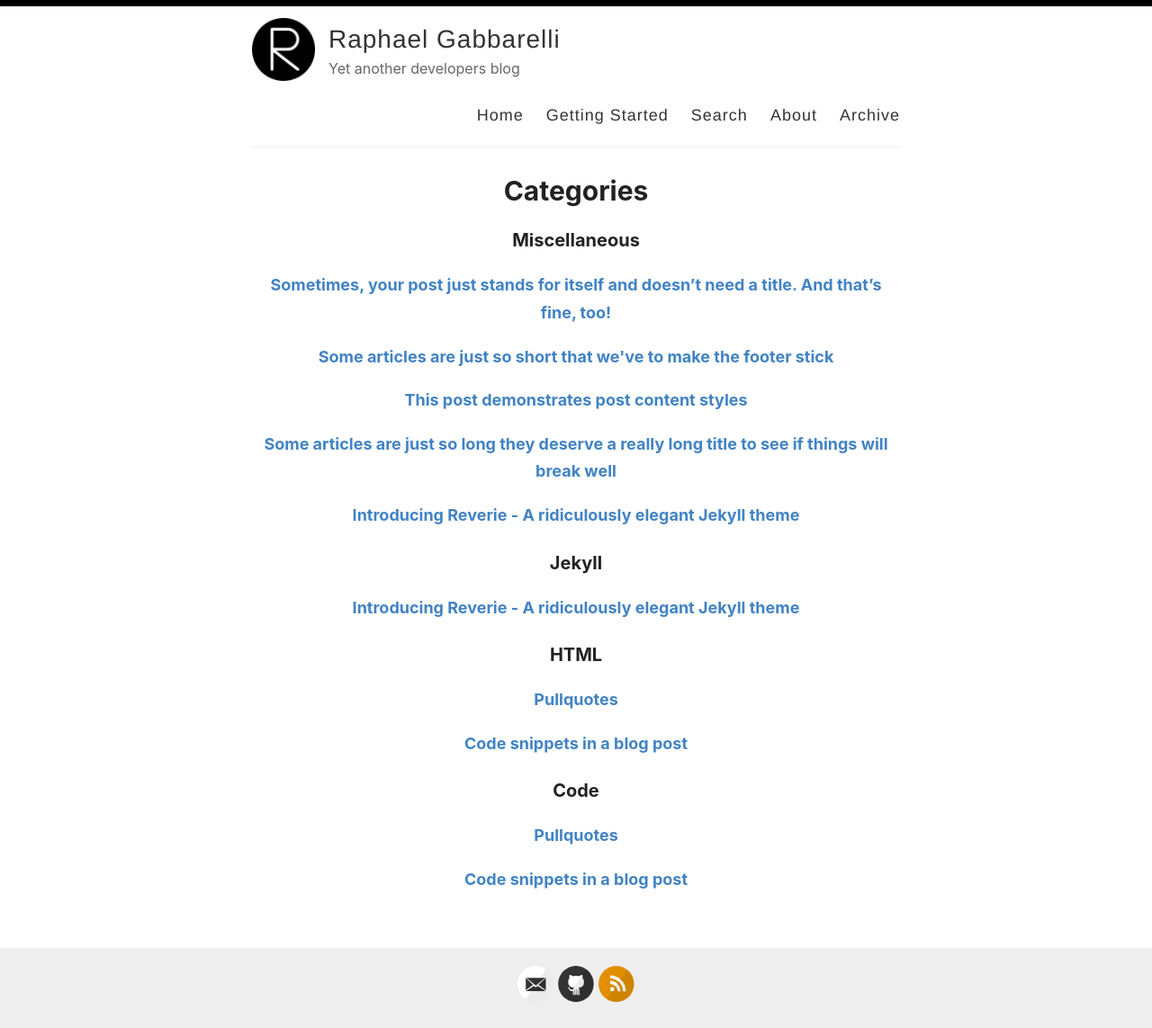
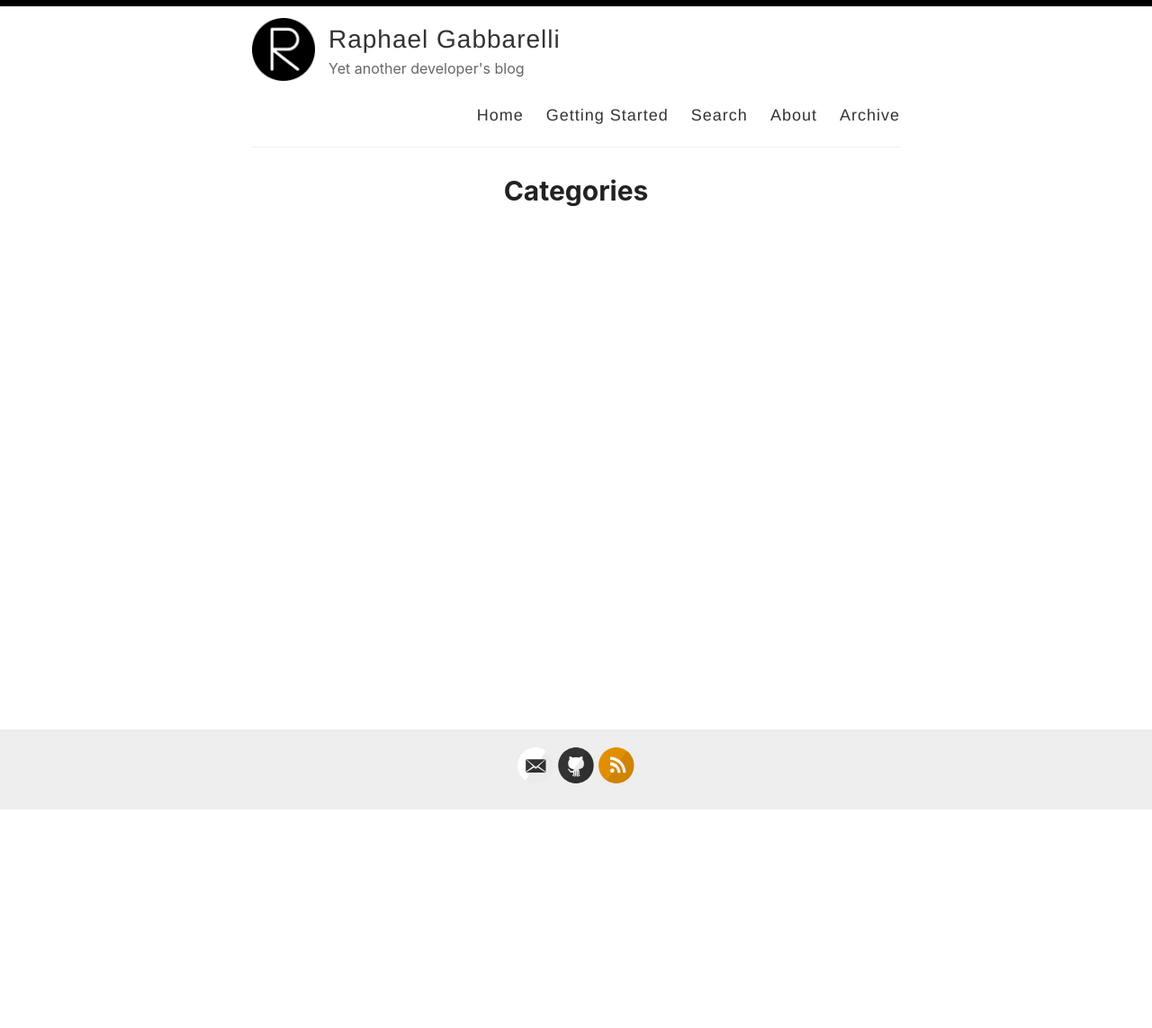
Before and after one commit to raphaelgabbarelli/raphaelgabbarelli.github.io, a Jekyll site: the page built from _pages/categories.md, in a window 1280 px wide. Shown: the whole page at 90% size. Built offline with Jekyll 4.4.1, drawn with Linux system fonts in a browser that asks for light colours; after the commit the page ends 901 px from its top, so only the background shows below that; some of the changed lines change nothing that is shown.

Commit message:
dropping all the posts

````diff
--- a/_config.yml
+++ b/_config.yml
@@ -9,7 +9,7 @@
 #author: Amit Merchant
 
 # Short bio or description (displayed in the header)
-description: Yet another developers blog
+description: Yet another developer's blog
 
 # URL of your avatar or profile pic (you could use your GitHub profile pic)
 avatar: /images/reverie.png
--- a/_posts/2019-02-13-introducing-reverie-jekyll-theme.md
+++ /dev/null
@@ -1,85 +0,0 @@
----
-layout: post
-title: Introducing Reverie - A ridiculously elegant Jekyll theme
-categories: [Miscellaneous, Jekyll]
----
-
-[Reverie](https://github.com/amitmerchant1990/reverie) is a [Jekyll](https://jekyllrb.com/)-powered theme which is simple and opinionated. It's actually a fork of [jekyll-now](https://github.com/barryclark/jekyll-now) with some additional features and personal touches which I've implemented to suit my needs for my blog.
-
-This is a plug-and-play Jekyll theme which you can use on GitHub Pages without even setting up a local environment.
-
-![](/images/reverie-demo.png)
-
-## Features overview
-
-- Command-line free fork-first workflow, using GitHub.com to create, customize and post to your blog
-- Fully responsive and mobile optimized base theme
-- Sass/Coffeescript support using Jekyll 2.0
-- Free hosting on your GitHub Pages user site
-- All the SEO goodies comes in-built
-- Markdown blogging
-- Syntax highlighting using Pygments
-    - [Dracula syntax theme](https://draculatheme.com/) included
-- Disqus commenting
-- Google Analytics integration
-- Fuzzy search across blog posts
-- Pagination of posts works out-of-the-box.
-- Categorize posts out-of-the box
-- RSS Feed
-- In-built sitemap
-
-<div style="text-align: center;">
- <script async type="text/javascript" src="//cdn.carbonads.com/carbon.js?serve=CE7D6KJY&placement=wwwamitmerchantcom" id="_carbonads_js"></script>
-</div>
-
-## Using Reverie on GitHub Pages
-
-### Step 1) Fork Reverie to your User Repository
-
-Fork [this repository](https://github.com/amitmerchant1990/reverie), then rename the repository to `yourgithubusername.github.io`.
-
-Alternatively, you can use [Use this template](https://github.com/amitmerchant1990/reverie/generate) button if you want to create a repository with a clean commit history which will use Reverie as a template.
-
-Your Jekyll blog will often be viewable immediately at <https://yourgithubusername.github.io> (if it's not, you can often force it to build by completing step 2)
-
-### Step 2) Customize and view your site
-
-Enter your site name, description, avatar and many other options by editing the `_config.yml` file. You can easily turn on Google Analytics tracking, Disqus commenting and social icons here.
-
-Making a change to `_config.yml` (or any file in your repository) will force GitHub Pages to rebuild your site with jekyll. Your rebuilt site will be viewable a few seconds later at <https://yourgithubusername.github.io> - if not, give it ten minutes as GitHub suggests and it'll appear soon.
-
-### Step 3) Publish your first blog post
-
-Create a new file called `/_posts/2019-2-13-Hello-World.md` to publish your first blog post. That's all you need to do to publish your first blog post! This [Markdown Cheatsheet](https://github.com/adam-p/markdown-here/wiki/Markdown-Cheatsheet) might come in handy while writing the posts.
-
-> You can add additional posts in the browser on GitHub.com too! Just hit the <kbd>Create new file</kbd> button in `/_posts/` to create new content. Just make sure to include the [front-matter](http://jekyllrb.com/docs/frontmatter/) block at the top of each new blog post and make sure the post's filename is in this format: year-month-day-title.md
-
-## Using Categories in Reverie
-
-You can categorize your content based on `categories` in Reverie. For this, you just need to add `categories` in front matter like below:
-
-For adding single category:
-
-```md
-categories: JavaScript
-```
-
-For adding multiple categories:
-
-```md
-categories: [PHP, Laravel]
-```
-
-The contegorized content can be shown over this URL: <https://yourgithubusername.github.io/categories/>
-
-## RSS
-
-The generated [RSS feed](https://en.wikipedia.org/wiki/RSS) of your blog can be found at <https://yourgithubusername.github.io/feed>. You can see the example RSS feed over [here](https://www.amitmerchant.com/reverie/feed).
-
-## Sitemap
-
-The generated sitemap of your blog can be found at <https://yourgithubusername.github.io/sitemap>. You can see the example sitemap feed over [here](https://www.amitmerchant.com/reverie/sitemap).
-
-## License
-
-MIT
--- a/_posts/2019-08-08-no-title-posts.md
+++ /dev/null
@@ -1,6 +0,0 @@
----
-layout: post
-title: ""
-categories: Miscellaneous
----
-Sometimes, your post just stands for itself and doesn't need a title. And that's fine, too!
--- a/_posts/2019-12-11-pullquotes.md
+++ /dev/null
@@ -1,14 +0,0 @@
----
-layout: post
-title:  Pullquotes
-categories: [HTML,Code]
-excerpt: In graphic design, a pull quote (also known as a lift-out pull quote) is a key phrase, quotation, or excerpt that has been pulled from an article and used as a page layout graphic element, serving to entice readers into the article or to highlight a key topic.
----
-
-In graphic design, a pull quote (also known as a lift-out pull quote) is a key phrase, quotation, or excerpt that has been pulled from an article and used as a page layout graphic element, serving to entice readers into the article or to highlight a key topic. {% include pullquote.html quote="It is typically placed in a larger or distinctive typeface and on the same page." %} Pull quotes are often used in magazine and newspaper articles, annual reports, and brochures, as well as on the web. They can add visual interest to text-heavy pages with few images or illustrations.
-
-Placement of a pull quote on a page may be defined in a publication's or website's style guide. Such a typographic device may or may not be aligned with a column on the page. Some designers, for example, choose not to align the quote. In that case, the quotation cuts into two or more columns, as in the example shown. Because the pull quote invites the reader to read about the highlighted material, the pull quote should appear before the text it cites and, generally, fairly close to it.
-
-Pull quotes need not be a verbatim copy of the text being quoted; depending on a publication's house style, pull quotes may be abbreviated for space or paraphrased for clarity, with or without indication.
-
-A disadvantage of pull quotes as a design element is that they can disrupt the reading process of readers invested in reading the text sequentially by drawing attention to ghost fragments out of context. At the other extreme, when pull quotes are used to break up what would otherwise be a formless wall of text, pull quote can serve as visual landmarks to help the reader maintain a sense of sequence and place.
--- a/_posts/2019-7-27-super-long-article.md
+++ /dev/null
@@ -1,11 +0,0 @@
----
-layout: post
-title: Some articles are just so long they deserve a really long title to see if things will break well
-categories: Miscellaneous
----
-
-Lorem ipsum dolor sit amet, consectetur adipiscing elit. Fusce bibendum neque eget nunc mattis eu sollicitudin enim tincidunt. Vestibulum lacus tortor, ultricies id dignissim ac, bibendum in velit. Proin convallis mi ac felis pharetra aliquam. Curabitur dignissim accumsan rutrum. In arcu magna, aliquet vel pretium et, molestie et arcu. Mauris lobortis nulla et felis ullamcorper bibendum. Phasellus et hendrerit mauris. Proin eget nibh a massa vestibulum pretium. Suspendisse eu nisl a ante aliquet bibendum quis a nunc. Praesent varius interdum vehicula. Aenean risus libero, placerat at vestibulum eget, ultricies eu enim. Praesent nulla tortor, malesuada adipiscing adipiscing sollicitudin, adipiscing eget est.
-
-Lorem ipsum dolor sit amet, consectetur adipiscing elit. Fusce bibendum neque eget nunc mattis eu sollicitudin enim tincidunt. Vestibulum lacus tortor, ultricies id dignissim ac, bibendum in velit. Proin convallis mi ac felis pharetra aliquam. Curabitur dignissim accumsan rutrum. In arcu magna, aliquet vel pretium et, molestie et arcu. Mauris lobortis nulla et felis ullamcorper bibendum. Phasellus et hendrerit mauris. Proin eget nibh a massa vestibulum pretium. Suspendisse eu nisl a ante aliquet bibendum quis a nunc. Praesent varius interdum vehicula. Aenean risus libero, placerat at vestibulum eget, ultricies eu enim. Praesent nulla tortor, malesuada adipiscing adipiscing sollicitudin, adipiscing eget est.
-
-Lorem ipsum dolor sit amet, consectetur adipiscing elit. Fusce bibendum neque eget nunc mattis eu sollicitudin enim tincidunt. Vestibulum lacus tortor, ultricies id dignissim ac, bibendum in velit. Proin convallis mi ac felis pharetra aliquam. Curabitur dignissim accumsan rutrum. In arcu magna, aliquet vel pretium et, molestie et arcu. Mauris lobortis nulla et felis ullamcorper bibendum. Phasellus et hendrerit mauris. Proin eget nibh a massa vestibulum pretium. Suspendisse eu nisl a ante aliquet bibendum quis a nunc. Praesent varius interdum vehicula. Aenean risus libero, placerat at vestibulum eget, ultricies eu enim. Praesent nulla tortor, malesuada adipiscing adipiscing sollicitudin, adipiscing eget est.
--- a/_posts/2019-7-27-this-post-demonstrates-post-content-styles.md
+++ /dev/null
@@ -1,95 +0,0 @@
----
-layout: post
-title: This post demonstrates post content styles
-categories: Miscellaneous
----
-
-Lorem ipsum dolor sit amet, consectetur adipiscing elit. Fusce bibendum neque eget nunc mattis eu sollicitudin enim tincidunt. Vestibulum lacus tortor, ultricies id dignissim ac, bibendum in velit. Praesent varius interdum vehicula. Aenean risus libero, placerat at vestibulum eget, ultricies eu enim. Praesent nulla tortor, malesuada adipiscing adipiscing sollicitudin, adipiscing eget est.
-
-## Some great heading (h2)
-
-Proin convallis mi ac felis pharetra aliquam. Curabitur dignissim accumsan rutrum. In arcu magna, aliquet vel pretium et, molestie et arcu.
-
-Mauris lobortis nulla et felis ullamcorper bibendum. Phasellus et hendrerit mauris. Proin eget nibh a massa vestibulum pretium. Suspendisse eu nisl a ante aliquet bibendum quis a nunc. Praesent varius interdum vehicula. Aenean risus libero, placerat at vestibulum eget, ultricies eu enim. Praesent nulla tortor, malesuada adipiscing adipiscing sollicitudin, adipiscing eget est.
-
-## Another great heading (h2)
-
-Lorem ipsum dolor sit amet, consectetur adipiscing elit. Fusce bibendum neque eget nunc mattis eu sollicitudin enim tincidunt. Vestibulum lacus tortor, ultricies id dignissim ac, bibendum in velit.
-
-### Some great subheading (h3)
-
-Proin convallis mi ac felis pharetra aliquam. Curabitur dignissim accumsan rutrum. In arcu magna, aliquet vel pretium et, molestie et arcu. Mauris lobortis nulla et felis ullamcorper bibendum.
-
-Phasellus et hendrerit mauris. Proin eget nibh a massa vestibulum pretium. Suspendisse eu nisl a ante aliquet bibendum quis a nunc.
-
-### Some great subheading (h3)
-
-Praesent varius interdum vehicula. Aenean risus libero, placerat at vestibulum eget, ultricies eu enim. Praesent nulla tortor, malesuada adipiscing adipiscing sollicitudin, adipiscing eget est.
-
-> This quote will change your life. It will reveal the secrets of the universe, and all the wonders of humanity. Don't misuse it.
-
-Lorem ipsum dolor sit amet, consectetur adipiscing elit. Fusce bibendum neque eget nunc mattis eu sollicitudin enim tincidunt.
-
-### Some great subheading (h3)
-
-Vestibulum lacus tortor, ultricies id dignissim ac, bibendum in velit. Proin convallis mi ac felis pharetra aliquam. Curabitur dignissim accumsan rutrum.
-
-```html
-<html>
-  <head>
-  </head>
-  <body>
-    <p>Hello, World!</p>
-  </body>
-</html>
-```
-
-
-In arcu magna, aliquet vel pretium et, molestie et arcu. Mauris lobortis nulla et felis ullamcorper bibendum. Phasellus et hendrerit mauris.
-
-#### You might want a sub-subheading (h4)
-
-In arcu magna, aliquet vel pretium et, molestie et arcu. Mauris lobortis nulla et felis ullamcorper bibendum. Phasellus et hendrerit mauris.
-
-In arcu magna, aliquet vel pretium et, molestie et arcu. Mauris lobortis nulla et felis ullamcorper bibendum. Phasellus et hendrerit mauris.
-
-#### But it's probably overkill (h4)
-
-In arcu magna, aliquet vel pretium et, molestie et arcu. Mauris lobortis nulla et felis ullamcorper bibendum. Phasellus et hendrerit mauris.
-
-### Oh hai, an unordered list!!
-
-In arcu magna, aliquet vel pretium et, molestie et arcu. Mauris lobortis nulla et felis ullamcorper bibendum. Phasellus et hendrerit mauris.
-
-- First item, yo
-- Second item, dawg
-- Third item, what what?!
-- Fourth item, fo sheezy my neezy
-
-### Oh hai, an ordered list!!
-
-In arcu magna, aliquet vel pretium et, molestie et arcu. Mauris lobortis nulla et felis ullamcorper bibendum. Phasellus et hendrerit mauris.
-
-1. First item, yo
-2. Second item, dawg
-3. Third item, what what?!
-4. Fourth item, fo sheezy my neezy
-
-
-
-## Headings are cool! (h2)
-
-Proin eget nibh a massa vestibulum pretium. Suspendisse eu nisl a ante aliquet bibendum quis a nunc. Praesent varius interdum vehicula. Aenean risus libero, placerat at vestibulum eget, ultricies eu enim. Praesent nulla tortor, malesuada adipiscing adipiscing sollicitudin, adipiscing eget est.
-
-Praesent nulla tortor, malesuada adipiscing adipiscing sollicitudin, adipiscing eget est.
-
-Proin eget nibh a massa vestibulum pretium. Suspendisse eu nisl a ante aliquet bibendum quis a nunc.
-
-### Tables
-
-|Title 1               | Title 2               | Title 3               | Title 4              |
-|--------------------- | --------------------- | --------------------- | ---------------------|
-|lorem                 | lorem ipsum           | lorem ipsum dolor     | lorem ipsum dolor sit|
-|lorem ipsum dolor sit | lorem ipsum dolor sit | lorem ipsum dolor sit | lorem ipsum dolor sit|
-|lorem ipsum dolor sit | lorem ipsum dolor sit | lorem ipsum dolor sit | lorem ipsum dolor sit|
-|lorem ipsum dolor sit | lorem ipsum dolor sit | lorem ipsum dolor sit | lorem ipsum dolor sit|
--- a/_posts/2019-7-28-super-short-article.md
+++ /dev/null
@@ -1,7 +0,0 @@
----
-layout: post
-title: Some articles are just so short that we've to make the footer stick
-categories: Miscellaneous
----
-
-Lorem ipsum dolor sit amet, consectetur adipisicing elit, sed do eiusmod tempor incididunt ut labore et dolore magna aliqua. Ut enim ad minim veniam, quis nostrud exercitation ullamco laboris nisi ut aliquip ex ea commodo consequat. Duis aute irure dolor in reprehenderit in voluptate velit esse cillum dolore eu fugiat nulla pariatur. Excepteur sint occaecat cupidatat non proident, sunt in culpa qui officia deserunt mollit anim id est laborum.
--- a/_posts/2019-8-12-code-snippets.md
+++ /dev/null
@@ -1,42 +0,0 @@
----
-layout: post
-title:  Code snippets in a blog post
-categories: [HTML,Code]
----
-
-This post demonstrate the use of code snippets in the theme. The code snippets are powered by [Pygments](http://pygments.org/) and the code theme that is been used in Reverie is called [Draula](https://draculatheme.com/).
-
-This is a raw snippet:
-
-```
-hello world
-123
-This is a text snippet
-```
-
-This is a PHP snippet:
-
-```php
-<?php
-    echo 'Hello, World!';
-?>
-```
-
-This is a JavaScript snippet:
-
-```js
-const add = (a, b) => a + b
-const minus = (a, b) => a - b
-
-console.log(add(100,200))  // 300
-console.log(minus(100,200))  // -100
-```
-
-This is a Python snippet:
-
-```python
-def say_hello():
-    print("hello world!")
-
-say_hello()   // "hello world!"
-```
````
